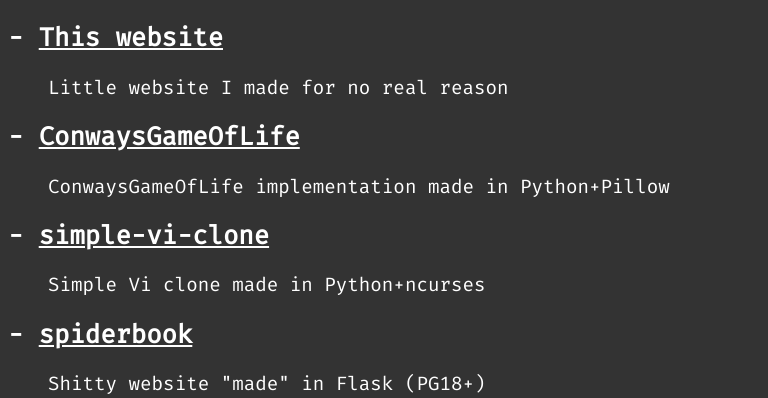
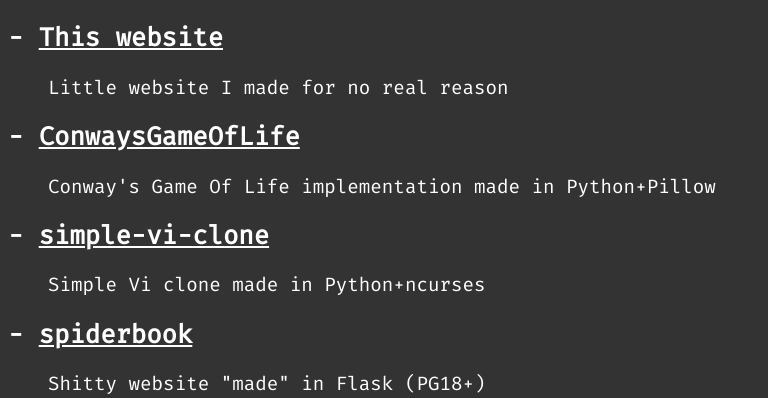
Before and after one commit to nicey0/website, a Flask app: page /projects in a window 1280 px wide. Shown: the part 112-510 px from the top of the page, without its empty margins (0-768 px from the left). Run offline with Flask 2, Linux system fonts and the light colour scheme.

Commit message:
ConwaysGameOfLife => Conway's Game Of Life

```diff
--- a/website/templates/main/projects.html
+++ b/website/templates/main/projects.html
@@ -10,7 +10,7 @@
     </section>
     <section>
         <h2>- <a href="https://github.com/nicey0/ConwaysGameOfLife">ConwaysGameOfLife</a></h2>
-        <p>ConwaysGameOfLife implementation made in Python+Pillow</p>
+        <p>Conway's Game Of Life implementation made in Python+Pillow</p>
     </section>
     <section>
         <h2>- <a href="https://github.com/nicey0/simple-vi-clone">simple-vi-clone</a></h2>
```
